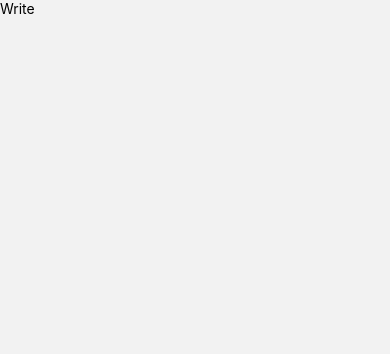
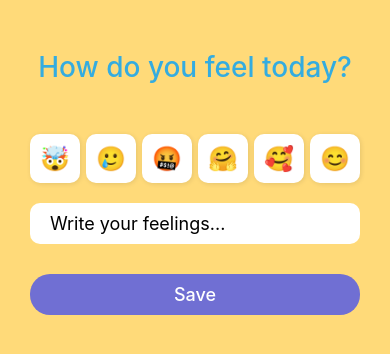
Before and after one commit to caste77an/nomad-diary, a React Native app: screen /Write in a window 390 px wide. Shown: the top 354 px of the page. Built offline with nearby package versions, Linux system fonts and the light colour scheme.

Commit message:
#5.2 Write Screen

```diff
--- a/package.json
+++ b/package.json
@@ -11,6 +11,8 @@
   "dependencies": {
     "@react-navigation/native": "^6.0.6",
     "@react-navigation/native-stack": "^6.2.5",
+    "@types/styled-components": "^5.1.18",
+    "@types/styled-components-react-native": "^5.1.3",
     "expo": "~44.0.0",
     "expo-splash-screen": "~0.14.0",
     "expo-status-bar": "~1.2.0",
--- a/screens/Write.js
+++ b/screens/Write.js
@@ -1,13 +1,94 @@
-import React from "react";
+import React, { useState } from "react";
+import { Alert } from "react-native";
 import styled from "styled-components/native";
+import colors from "../colors";
 
-const View = styled.View``;
-const Text = styled.Text``;
+const View = styled.View`
+  background-color: ${colors.bgColor};
+  flex: 1;
+  padding: 0px 30px;
+`;
+const Title = styled.Text`
+  color: ${colors.textColor};
+  margin: 50px 0px;
+  text-align: center;
+  font-size: 28px;
+  font-weight: 500;
+`;
+const TextInput = styled.TextInput`
+  background-color: white;
+  border-radius: 10px;
+  padding: 10px 20px;
+  font-size: 18px;
+`;
+const Btn = styled.TouchableOpacity`
+  width: 100%;
+  margin-top: 30px;
+  background-color: ${colors.btnColor};
+  padding: 10px 20px;
+  align-items: center;
+  border-radius: 20px;
+`;
+const BtnText = styled.Text`
+  color: white;
+  font-weight: 500;
+  font-size: 18px;
+`;
+const Emotions = styled.View`
+  flex-direction: row;
+  justify-content: space-between;
+  margin-bottom: 20px;
+`;
+const Emotion = styled.TouchableOpacity`
+  background-color: white;
+  box-shadow: 1px 1px 5px rgba(0, 0, 0, 0.1);
+  padding: 10px;
+  border-radius: 10px;
+  border-width: ${(props) => (props.selected ? "2px" : "0px")};
+  border-color: rgba(0, 0, 0, 0.5);
+`;
+const EmotionText = styled.Text`
+  font-size: 24px;
+`;
+
+const emotions = ["🤯", "🥲", "🤬", "🤗", "🥰", "😊"];
 
 const Write = () => {
+  const [selectedEmotion, setEmotion] = useState(null);
+  const [feelings, setFeelings] = useState("");
+  const onChangeText = (text) => setFeelings(text);
+  const onEmotionPress = (face) => setEmotion(face);
+  const onSubmit = () => {
+    if (feelings === "" || selectedEmotion === null) {
+      return Alert.alert("Please complete form.");
+    }
+  };
+
   return (
     <View>
-      <Text>Write</Text>
+      <Title>How do you feel today?</Title>
+      <Emotions>
+        {emotions.map((emotion, index) => (
+          <Emotion
+            selected={emotion === selectedEmotion}
+            onPress={() => onEmotionPress(emotion)}
+            key={index}
+          >
+            <EmotionText>{emotion}</EmotionText>
+          </Emotion>
+        ))}
+      </Emotions>
+
+      <TextInput
+        returnKeyType="done"
+        onSubmitEditing={onSubmit}
+        onChangeText={onChangeText}
+        value={feelings}
+        placeholder="Write your feelings..."
+      />
+      <Btn onPress={onSubmit}>
+        <BtnText>Save</BtnText>
+      </Btn>
     </View>
   );
 };
```
Also changed, not shown: 2 other files (tests, documents, lock files or other folders).
